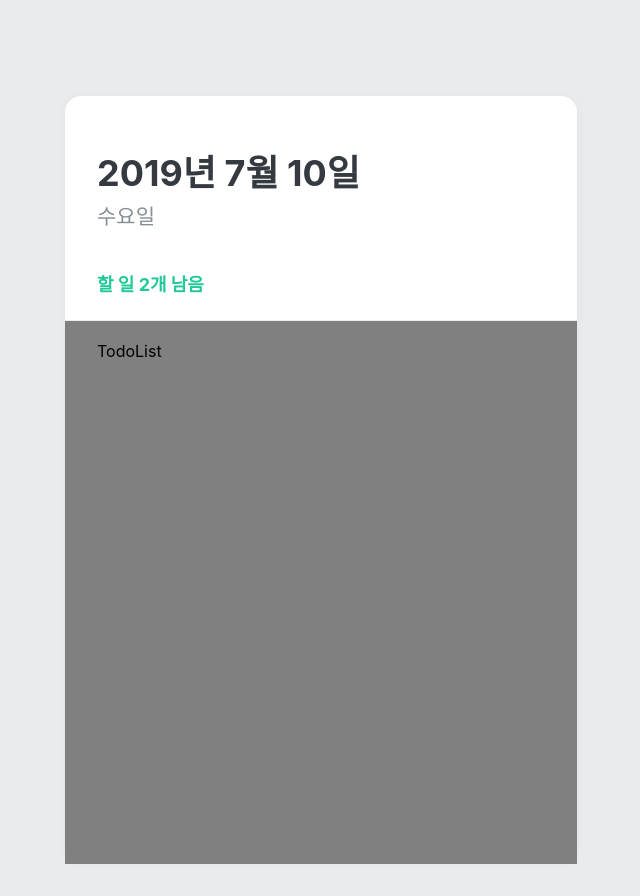
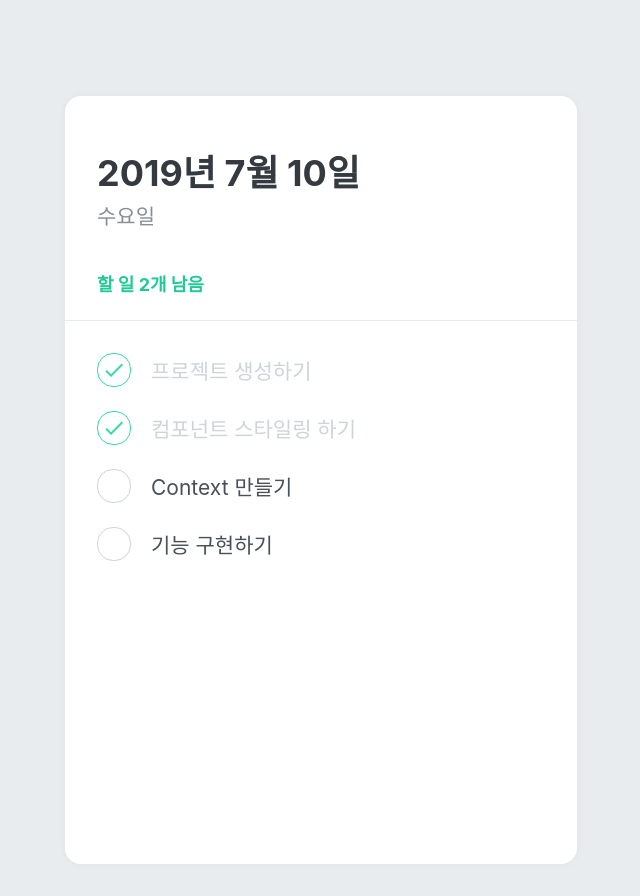
Before and after one commit to sa46lll/react-todo-list, a React (Create React App) app: page / in a window 1280 px wide. Shown: the whole page, without its empty margins (319-959 px from the left). Built offline with nearby package versions, Linux system fonts and the light colour scheme.

Commit message:
feat: TodoItem 컴포넌트 추가

```diff
--- /dev/null
+++ b/src/components/TodoItem.js
@@ -0,0 +1,72 @@
+import React from 'react';
+import styled, { css } from 'styled-components';
+import { MdDone, MdDelete } from 'react-icons/md';
+
+const Remove = styled.div`
+  display: flex;
+  align-items: center;
+  justify-content: center;
+  color: #dee2e6;
+  font-size: 24px;
+  cursor: pointer;
+  &:hover {
+    color: #ff6b6b;
+  }
+  display: none;
+`;
+
+const TodoItemBlock = styled.div`
+  display: flex;
+  align-items: center;
+  padding-top: 12px;
+  padding-bottom: 12px;
+  &:hover {
+    ${Remove} {
+      display: initial;
+    }
+  }
+`;
+
+const CheckCircle = styled.div`
+  width: 32px;
+  height: 32px;
+  border-radius: 16px;
+  border: 1px solid #ced4da;
+  font-size: 24px;
+  display: flex;
+  align-items: center;
+  justify-content: center;
+  margin-right: 20px;
+  cursor: pointer;
+  ${(props) =>
+    props.done &&
+    css`
+      border: 1px solid #38d9a9;
+      color: #38d9a9;
+    `}
+`;
+
+const Text = styled.div`
+  flex: 1;
+  font-size: 21px;
+  color: #495057;
+  ${(props) =>
+    props.done &&
+    css`
+      color: #ced4da;
+    `}
+`;
+
+function TodoItem({ id, done, text }) {
+  return (
+    <TodoItemBlock>
+      <CheckCircle done={done}>{done && <MdDone />}</CheckCircle>
+      <Text done={done}>{text}</Text>
+      <Remove>
+        <MdDelete />
+      </Remove>
+    </TodoItemBlock>
+  );
+}
+
+export default TodoItem;
--- a/src/components/TodoList.js
+++ b/src/components/TodoList.js
@@ -1,16 +1,23 @@
 import React from 'react';
 import styled from 'styled-components';
+import TodoItem from './TodoItem';
 
 const TodoListBlock = styled.div`
   flex: 1;
   padding: 20px 32px;
   padding-bottom: 48px;
   overflow-y: auto;
-  background: gray; /* 사이즈 조정이 잘 되고 있는지 확인하기 위한 임시 스타일 */
 `;
 
 function TodoList() {
-  return <TodoListBlock>TodoList</TodoListBlock>;
+  return (
+    <TodoListBlock>
+      <TodoItem text="프로젝트 생성하기" done={true} />
+      <TodoItem text="컴포넌트 스타일링 하기" done={true} />
+      <TodoItem text="Context 만들기" done={false} />
+      <TodoItem text="기능 구현하기" done={false} />
+    </TodoListBlock>
+  );
 }
 
 export default TodoList;
```
